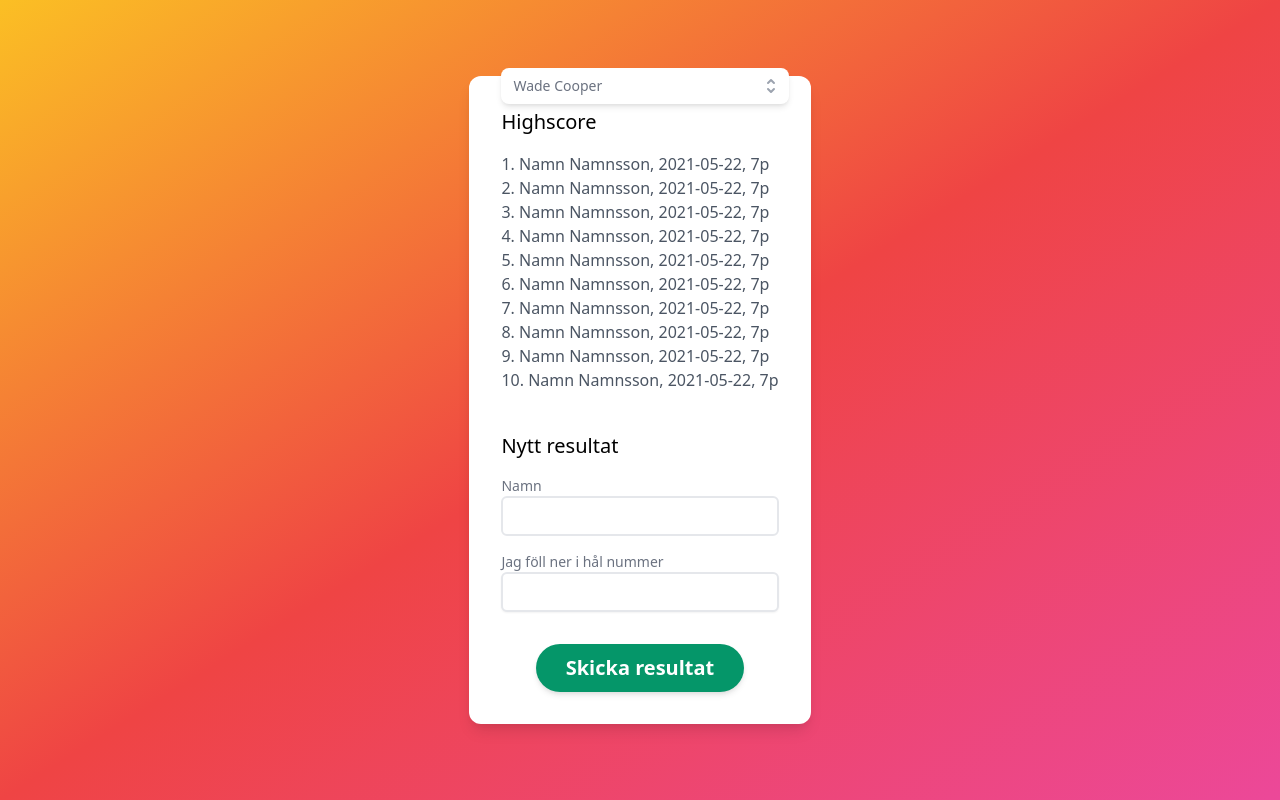
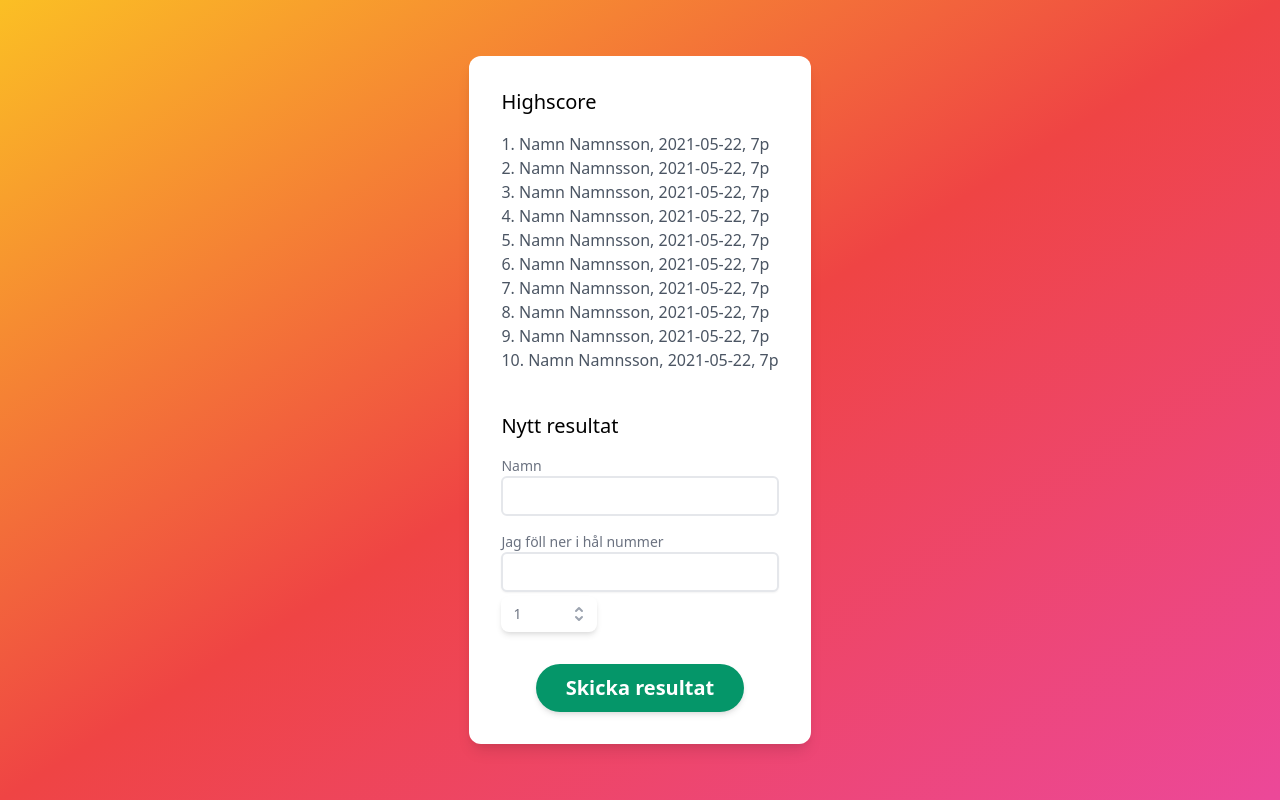
Before and after one commit to TobiasTovedal/playground-highscore, a React (Create React App) app: page / in a window 1280 px wide. Built offline with nearby package versions, Linux system fonts and the light colour scheme.

Commit message:
Made point selector take array of numbers

```diff
--- a/src/App.tsx
+++ b/src/App.tsx
@@ -1,5 +1,7 @@
 import React from "react"
 import PointSelector from "./PointSelectorComponent"
+
+const numbers = [1, 2, 3, 4, 5, 6, 7, 8, 9, 10, 11, 12, 13, 14, 15]
 
 function App() {
   return (
@@ -27,7 +29,7 @@ function App() {
         <div className="flex flex-col text-sm text-gray-500">
           Jag föll ner i hål nummer
           <input className="border-2 rounded-md h-10 py-3 px-4 shadow-sm"></input>
-          <PointSelector />
+          <PointSelector numbers={numbers} />
         </div>
         <div className="flex justify-center pt-4">
           <button className="rounded-full bg-green-600 hover:bg-green-900 shadow-md w-3/4 h-12 text-white font-bold text-xl">
--- a/src/PointSelectorComponent.tsx
+++ b/src/PointSelectorComponent.tsx
@@ -2,20 +2,16 @@ import { Fragment, useState } from "react"
 import { Listbox, Transition } from "@headlessui/react"
 import { CheckIcon, SelectorIcon } from "@heroicons/react/solid"
 
-const people = [
-  { name: "Wade Cooper" },
-  { name: "Arlene Mccoy" },
-  { name: "Devon Webb" },
-  { name: "Tom Cook" },
-  { name: "Tanya Fox" },
-  { name: "Hellen Schmidt" },
-]
+interface props {
+  numbers: number[]
+}
 
-export default function PointSelector() {
+export default function PointSelector(props: props) {
+  const people = props.numbers.map((n: number) => ({ name: n.toString() }))
   const [selected, setSelected] = useState(people[0])
 
   return (
-    <div className="w-72 fixed top-16">
+    <div className="w-24">
       <Listbox value={selected} onChange={setSelected}>
         <div className="relative mt-1">
           <Listbox.Button className="relative w-full py-2 pl-3 pr-10 text-left bg-white rounded-lg shadow-md cursor-default focus:outline-none focus-visible:ring-2 focus-visible:ring-opacity-75 focus-visible:ring-white focus-visible:ring-offset-orange-300 focus-visible:ring-offset-2 focus-visible:border-indigo-500 sm:text-sm">
```
